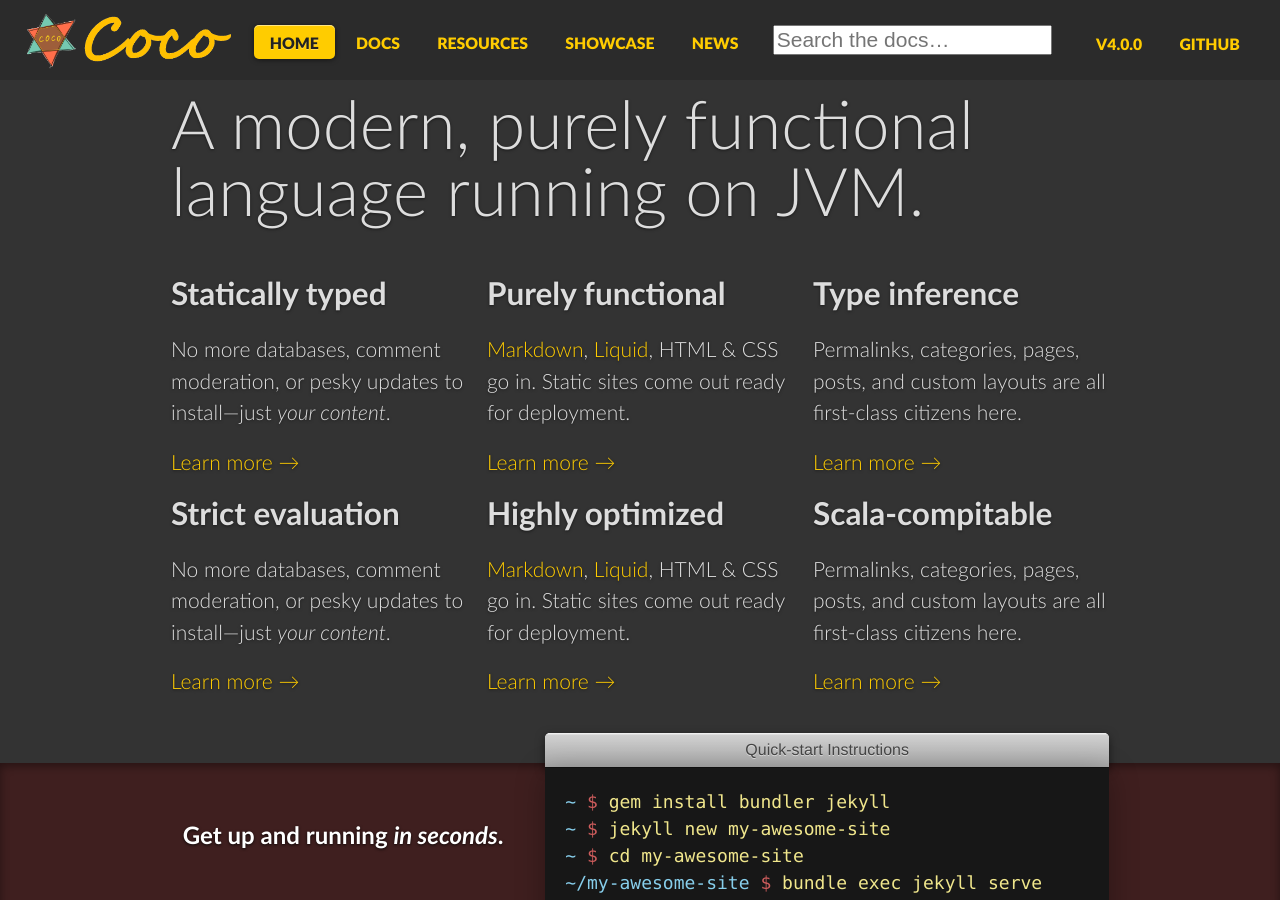
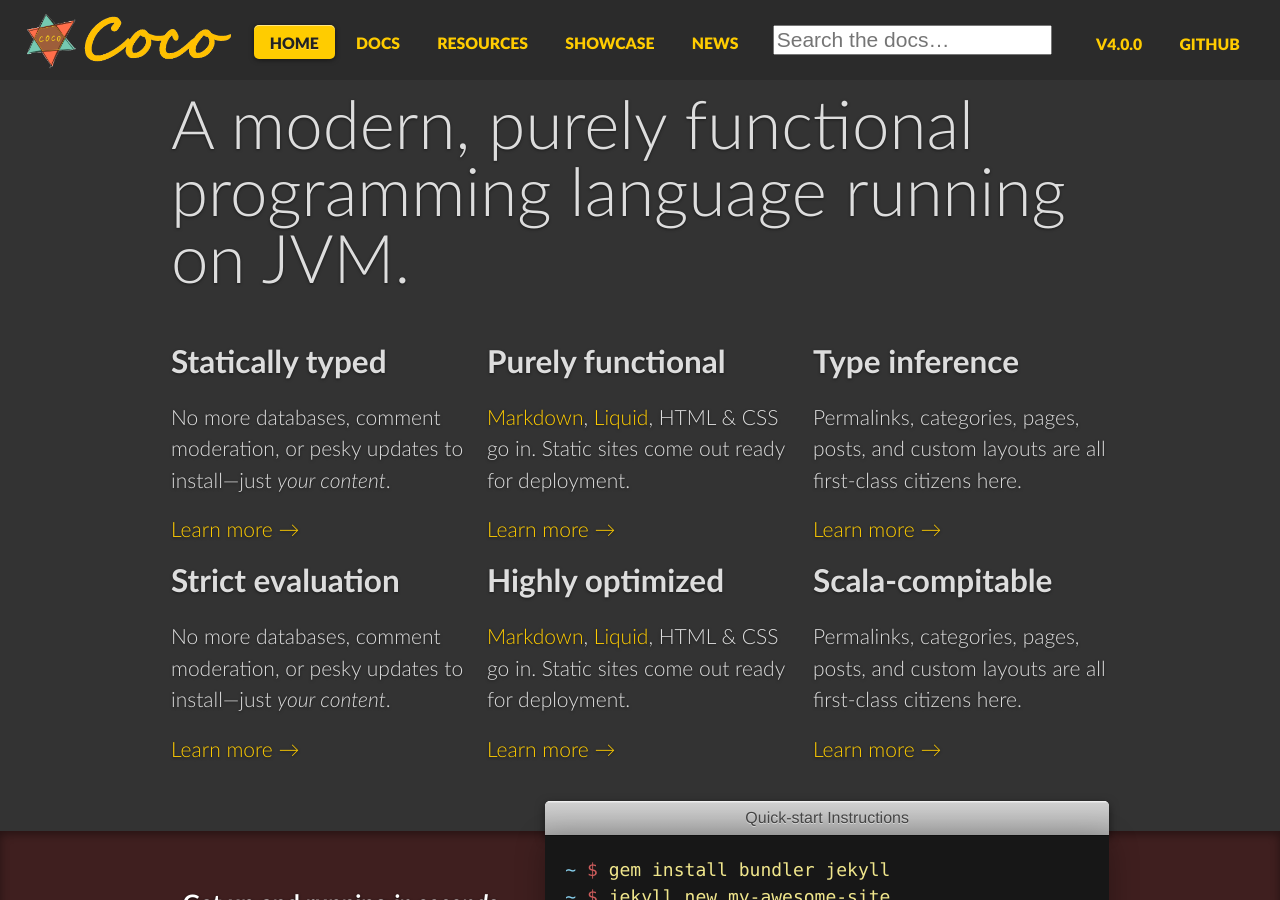
Before and after one commit to coco-lang/coco-lang.github.io, a Jekyll site: the page built from pages/index.html, in a window 1280 px wide and 900 px high. Built offline with Jekyll 4.4.1, drawn with Linux system fonts in a browser that asks for light colours; comment, search, counter and statistics services are not loaded.

Commit message:
Update index.html

```diff
--- a/pages/index.html
+++ b/pages/index.html
@@ -7,7 +7,7 @@ permalink: /
 <section class="intro">
   <div class="grid">
     <div class="unit whole center-on-mobiles">
-      <p class="first">A modern, purely functional language running on JVM.</p>
+      <p class="first">A modern, purely functional programming language running on JVM.</p>
     </div>
   </div>
 </section>
```
